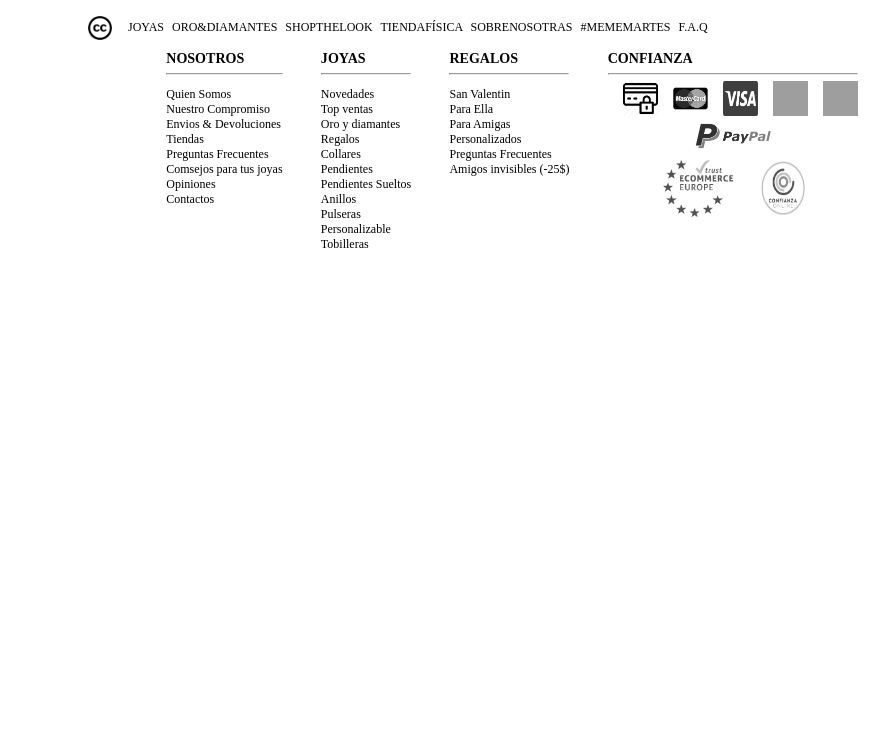
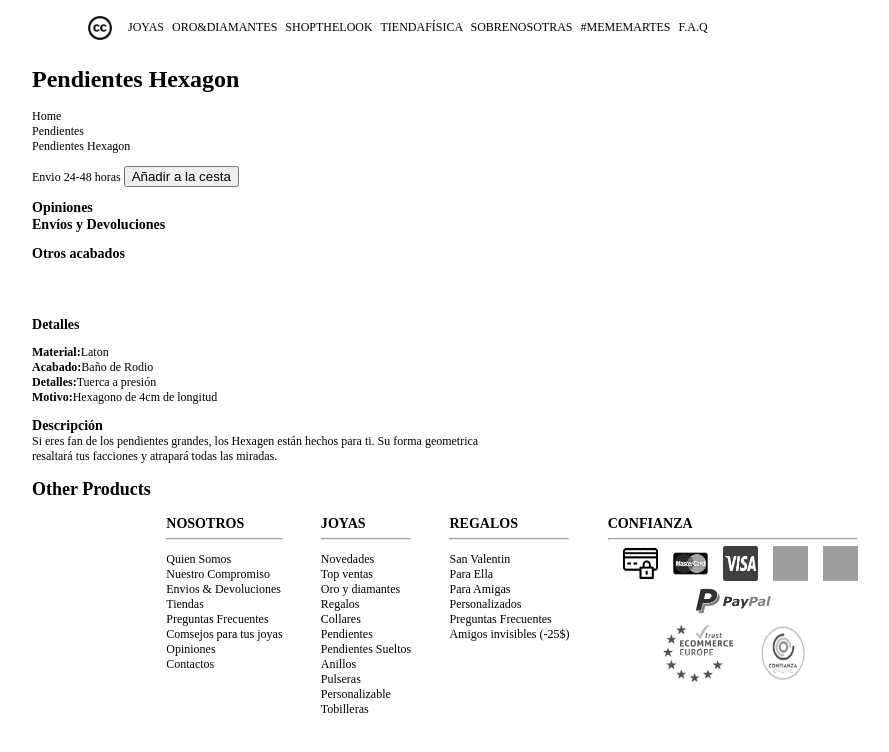
Before and after one commit to tamtran2885/website-from-scratch, a plain HTML site: page ProductPage.html in a window 1280 px wide. Shown: the whole page, without its empty margins (128-1017 px from the left). Drawn offline with Linux system fonts and the light colour scheme; grey boxes are pictures that could not be loaded.

Commit message:
Update ProductPage.html

```diff
--- a/ProductPage.html
+++ b/ProductPage.html
@@ -24,6 +24,80 @@
                 <a href="#">f.a.q</a>
             </nav>
         </header>
+
+
+
+        <h1 class="product-title">Pendientes Hexagon</h1>
+        <ul class="peoduct-active-page">
+            <li>Home</li>
+            <!--menuitem-->
+            <li>Pendientes</li>
+            <li>Pendientes Hexagon</li>
+
+        </ul>
+
+        <!--Product description. 2 divs order with flex wrap vertical-->
+        <section class="product-description">
+
+            <div class="product-images">
+
+                <div class="product-selected-image">
+
+                </div>
+
+                <div class="product-other-images">
+
+                </div>
+
+            </div>
+
+            <div class="product-pricing">
+
+                <span class="product-price"></span>
+                <span>Envio 24-48 horas</span>
+                <button class="product-cart-button">Añadir a la cesta</button>
+
+                <ul class="ul-product-options">
+                    <li>
+                        <h3>Opiniones</h3>
+                    </li>
+                    <li>
+                        <h3>Envíos y Devoluciones</h3>
+                    </li>
+                </ul>
+
+                <h3 class="ul-other-finishes">Otros acabados</h3>
+                <ul>
+                    <li><a href="#" target="_blank"><img src="" alt=""></a></li>
+                    <li><a href="#" target="_blank"><img src="" alt=""></a></li>
+                </ul>
+
+                <h3 class="ul-details">Detalles</h3>
+                <ul>
+                    <li><b>Material:</b>Laton</li>
+                    <li><b>Acabado:</b>Baño de Rodio</li>
+                    <li><b>Detalles:</b>Tuerca a presión</li>
+                    <li><b>Motivo:</b>Hexagono de 4cm de longitud</li>
+                </ul>
+
+                <h3 class="text-product-description">Descripción</h3>
+                <span>Si eres fan de los pendientes grandes, los Hexagen están hechos para ti. Su forma geometrica
+                    </br>resaltará tus facciones y atrapará todas las miradas.</span>
+            </div>
+        </section>
+
+
+
+
+        <section class="carousel-other-products-section">
+            <h2 class="product-title">Other Products</h2>
+
+            <div class="carousel-products-div">
+
+            </div>
+
+
+        </section>
 
 
 
```
